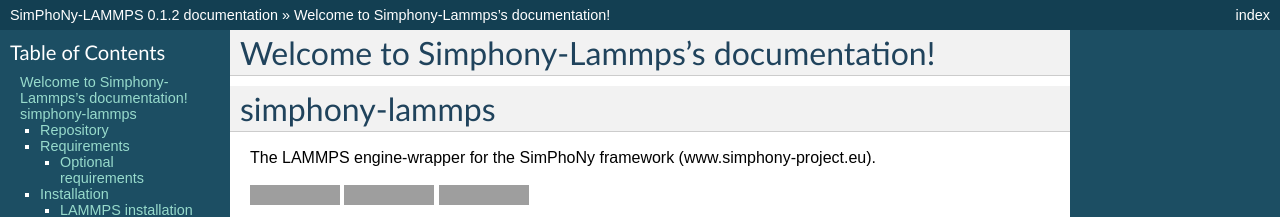
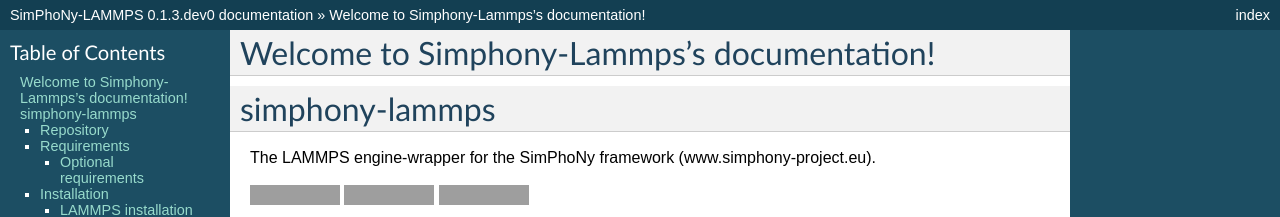
Before and after one commit to simphony/simphony-lammps, a Sphinx documentation site: the page built from doc/source/index.rst, in a window 1280 px wide and 900 px high. Shown: the top 217 px of the window. Built offline with Sphinx 7.4.7, drawn with Linux system fonts in a browser that asks for light colours; some of the changed text lies outside the part shown; grey boxes are pictures that could not be loaded.

Commit message:
move version to 0.1.3.dev0

```diff
--- a/doc/source/conf.py
+++ b/doc/source/conf.py
@@ -59,9 +59,9 @@ copyright = (u'2015, SimPhoNy, EU FP7 Project (Nr. 604005) '
 # built documents.
 #
 # The short X.Y version.
-version = '0.1.2'
+version = '0.1.3'
 # The full version, including alpha/beta/rc tags.
-release = '0.1.2'
+release = '0.1.3.dev0'
 
 # The language for content autogenerated by Sphinx. Refer to documentation
 # for a list of supported languages.
--- a/setup.py
+++ b/setup.py
@@ -5,7 +5,7 @@ from setuptools import setup, find_packages
 with open('README.rst', 'r') as readme:
     README_TEXT = readme.read()
 
-VERSION = '0.1.2'
+VERSION = '0.1.3.dev0'
 
 
 def write_version_py(filename=None):
```
